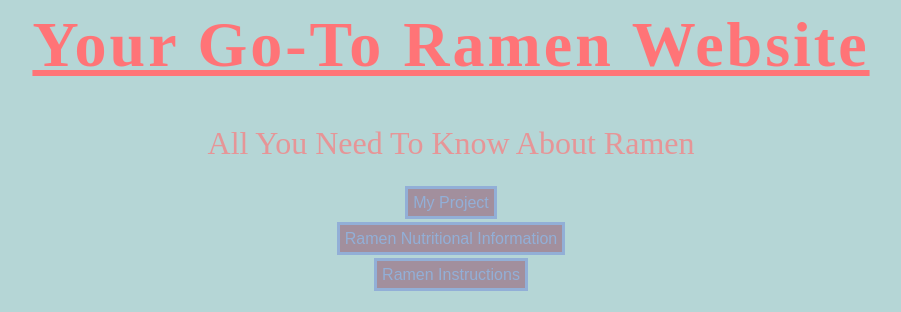
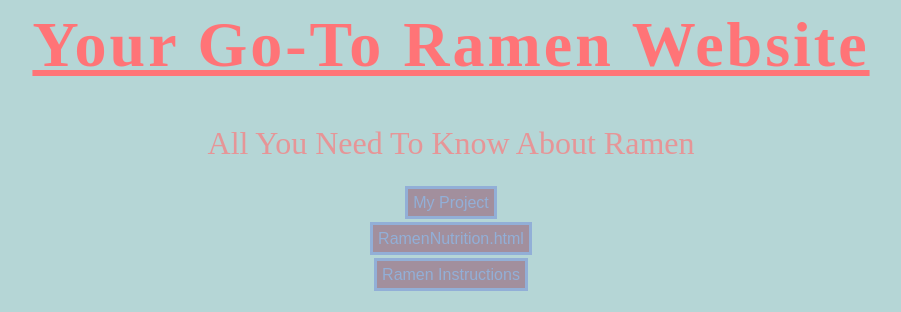
Before and after one commit to WVCS/website-whosamy, a plain HTML site: page index.html in a window 1280 px wide. Shown: the top 312 px of the page, without its empty margins (189-1090 px from the left). Drawn offline with Linux system fonts and the light colour scheme.

Commit message:
Update index.html

```diff
--- a/index.html
+++ b/index.html
@@ -7,7 +7,7 @@
     <p> All You Need To Know About Ramen </p>
     <li><a href = "https://studio.code.org/projects/applab/6p3Dgt9nWn38x-W-9zFSnYBrXicJnwGV2FyWLbI5HHs/embed?nosource"> My Project </a> </li>
       <br>
-      <li><a href = "https://www.recipetineats.com/wp-content/uploads/2014/07/Ramen-Makeover-Nutrition.png"> Ramen Nutritional Information </a> </li> </u1>
+      <li><a href = "https://www.recipetineats.com/wp-content/uploads/2014/07/Ramen-Makeover-Nutrition.png"> RamenNutrition.html </a> </li> </u1>
       <br>
       <li><a href = ""> Ramen Instructions </a> </li>
       <br> <br>
```
